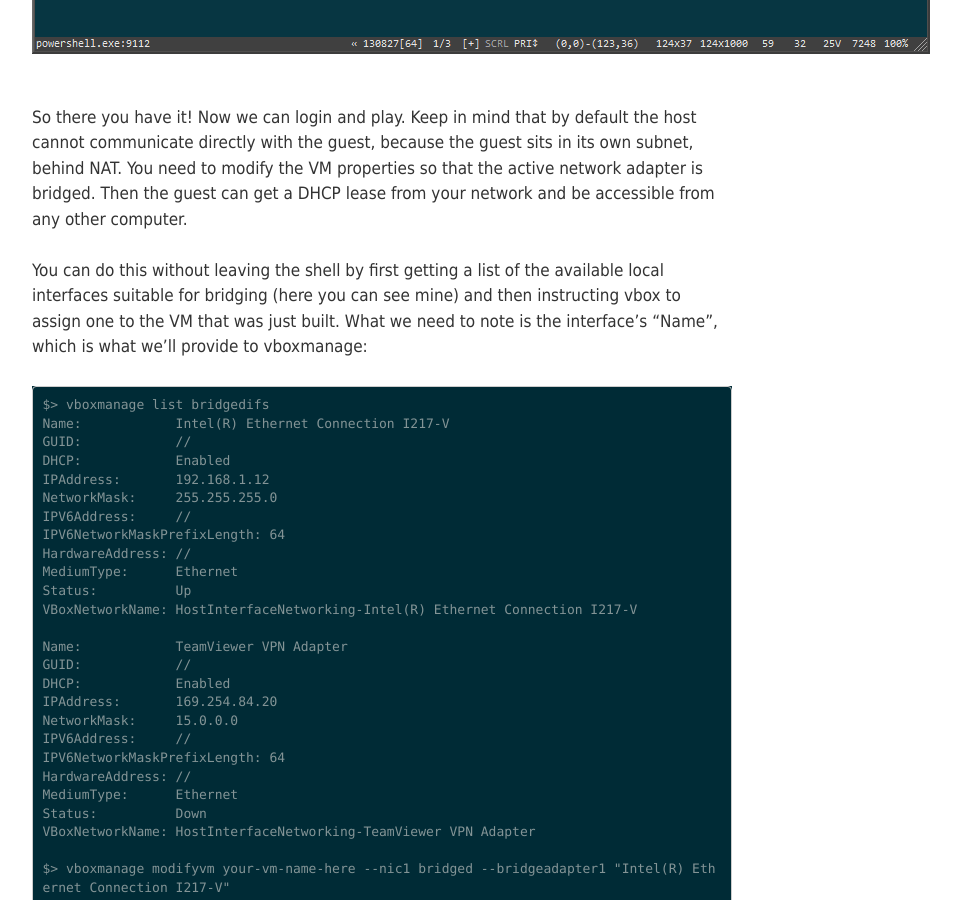
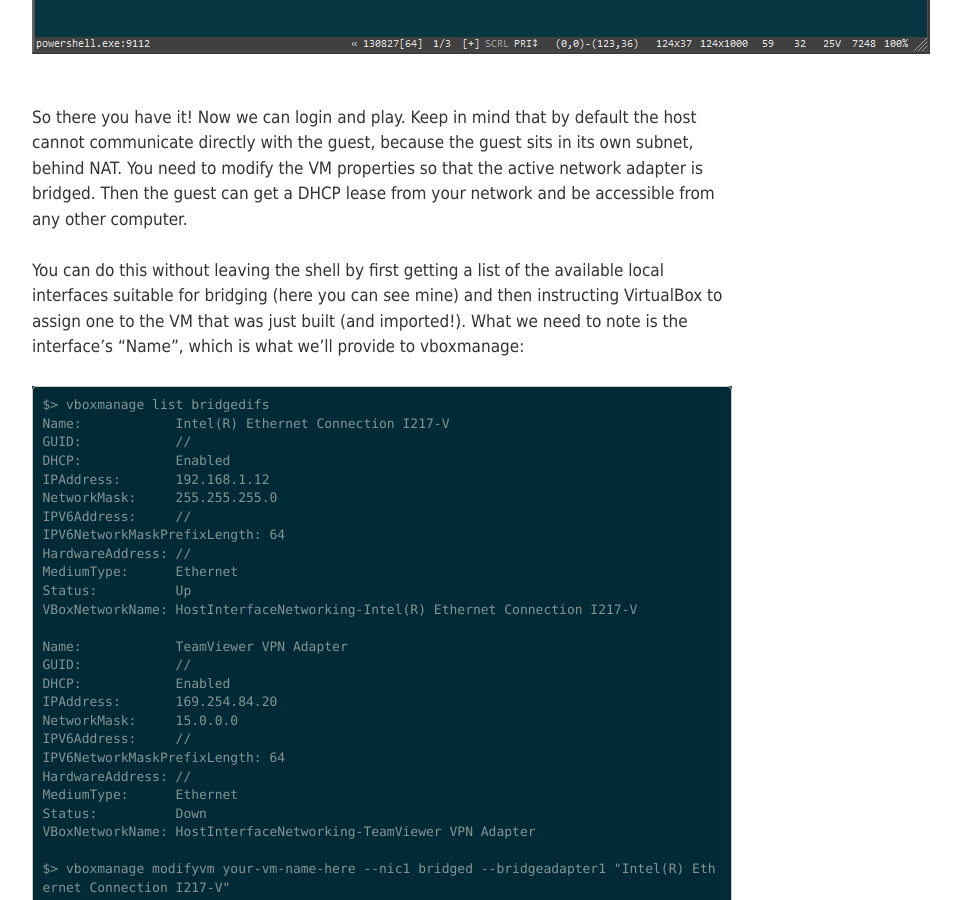
Before and after one commit to ik-fractel/kappataumu.github.com, a Jekyll site: the page built from _posts/2013-09-08-creating-an-Ubuntu-VM-with-packer.md, in a window 1280 px wide and 900 px high, scrolled down 5359 px. Shown: the whole window, without its empty margins (258-1219 px from the left). Built offline with Jekyll 4.4.1, drawn with Linux system fonts in a browser that asks for light colours; Markdown is read by kramdown in place of the engine named in the settings.

Commit message:
Minor fix

````diff
--- a/_posts/2013-09-08-creating-an-Ubuntu-VM-with-packer.md
+++ b/_posts/2013-09-08-creating-an-Ubuntu-VM-with-packer.md
@@ -8,7 +8,7 @@
 published: true
 ---
 
-Trying to build a simple VirtualBox Ubuntu image was not without digging around, even though the documentation at [Packer](http://www.packer.io) would lead you to believe everything is quite straightforward. If you were looking for a concrete example of creating a VirtualBox Ubuntu 12.04 LTS image with Packer, this should be a straightforward guide to get you up and running fast. *(Updated for packer v0.5.2)*
+Trying to build a simple VirtualBox Ubuntu image was not without digging around, even though the documentation at [Packer](http://www.packer.io) would lead you to believe everything is quite straightforward. If you were looking for a concrete example of creating a VirtualBox Ubuntu 12.04 LTS image with Packer, this should be a straightforward guide to get you up and running fast. **(Updated for packer v0.5.2)**
 
 ![packer_splash.jpg](/uploads/packer_splash.jpg)
 
@@ -171,7 +171,7 @@
 
 So there you have it! Now we can login and play. Keep in mind that by default the host cannot communicate directly with the guest, because the guest sits in its own subnet, behind NAT. You need to modify the VM properties so that the active network adapter is bridged. Then the guest can get a DHCP lease from your network and be accessible from any other computer.
 
-You can do this without leaving the shell by first getting a list of the available local interfaces suitable for bridging (here you can see mine) and then instructing vbox to assign one to the VM that was just built. What we need to note is the interface's "Name", which is what we'll provide to vboxmanage:
+You can do this without leaving the shell by first getting a list of the available local interfaces suitable for bridging (here you can see mine) and then instructing VirtualBox to assign one to the VM that was just built (and imported!). What we need to note is the interface's "Name", which is what we'll provide to vboxmanage:
 
 ```
 $> vboxmanage list bridgedifs
````
